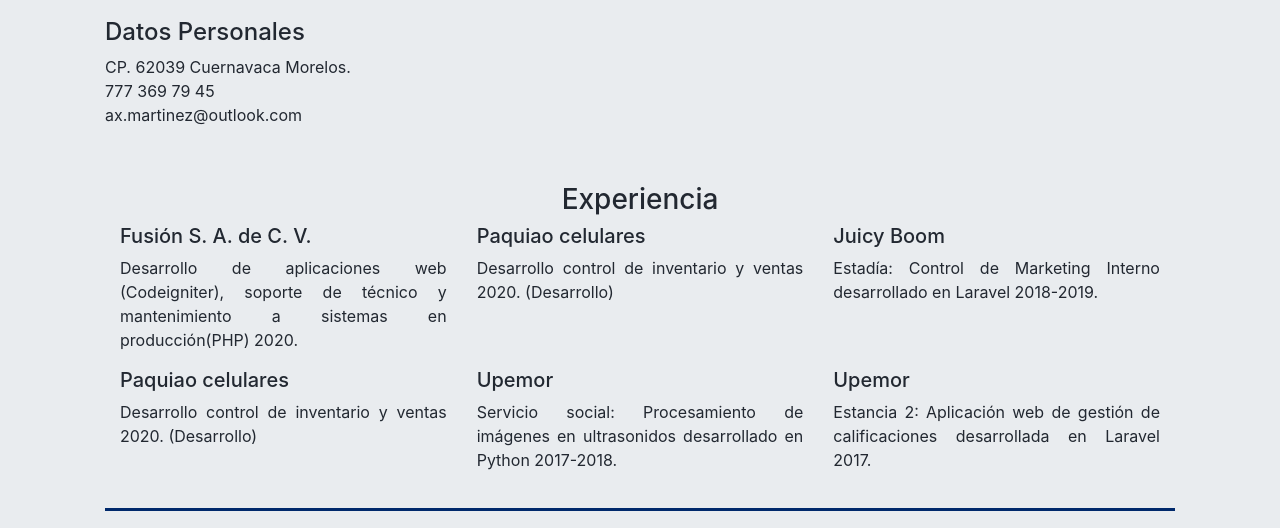
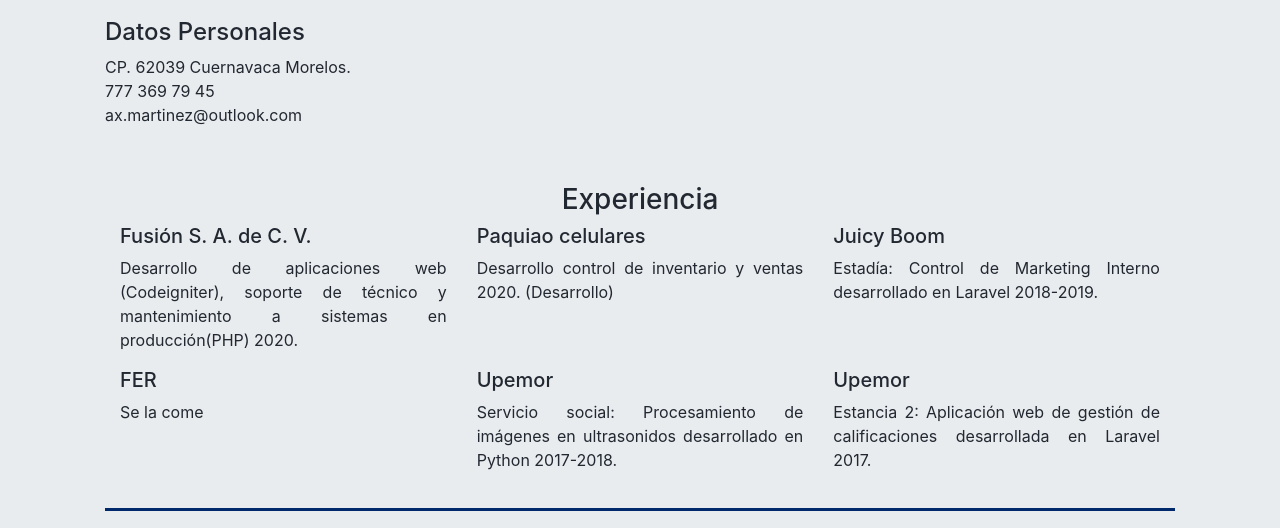
Before and after one commit to axmartinez/cv_AxelMatinez, a plain HTML site: page index.html in a window 1280 px wide. Shown: the part 240-768 px from the top of the page. Drawn offline with nearby package versions, Linux system fonts and the light colour scheme.

Commit message:
Update index.html

```diff
--- a/index.html
+++ b/index.html
@@ -55,8 +55,8 @@
         <p class="text-justify">Estadía: Control de Marketing Interno desarrollado en Laravel 2018-2019.</p>
       </div>
       <div class="col-12 col-md-4">
-        <h5>Paquiao celulares</h5>
-        <p class="text-justify">Desarrollo control de inventario y ventas 2020. (Desarrollo)</p>
+        <h5>FER</h5>
+        <p class="text-justify">Se la come</p>
       </div>
       <div class="col-12 col-md-4">
         <h5>Upemor</h5>
```
